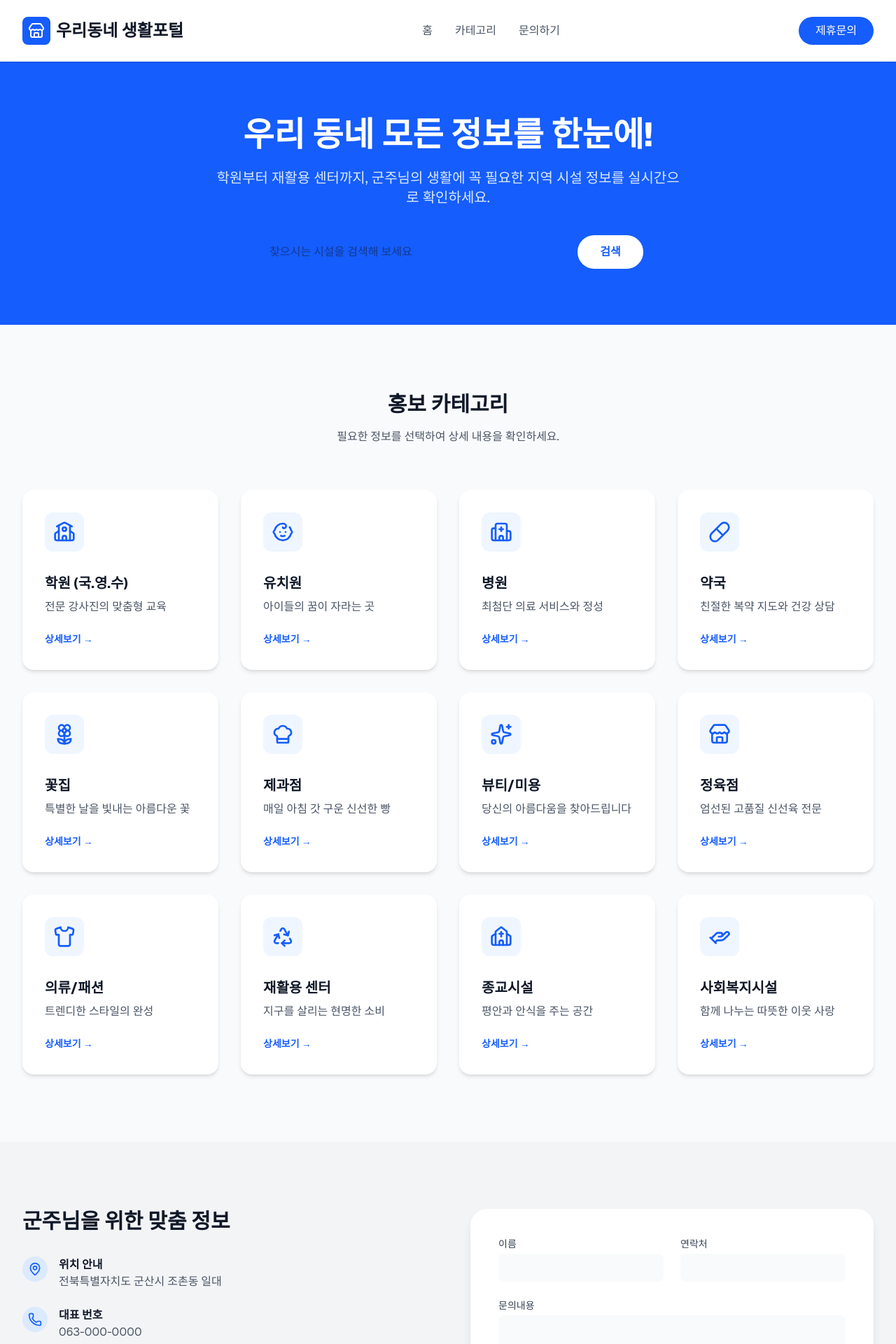
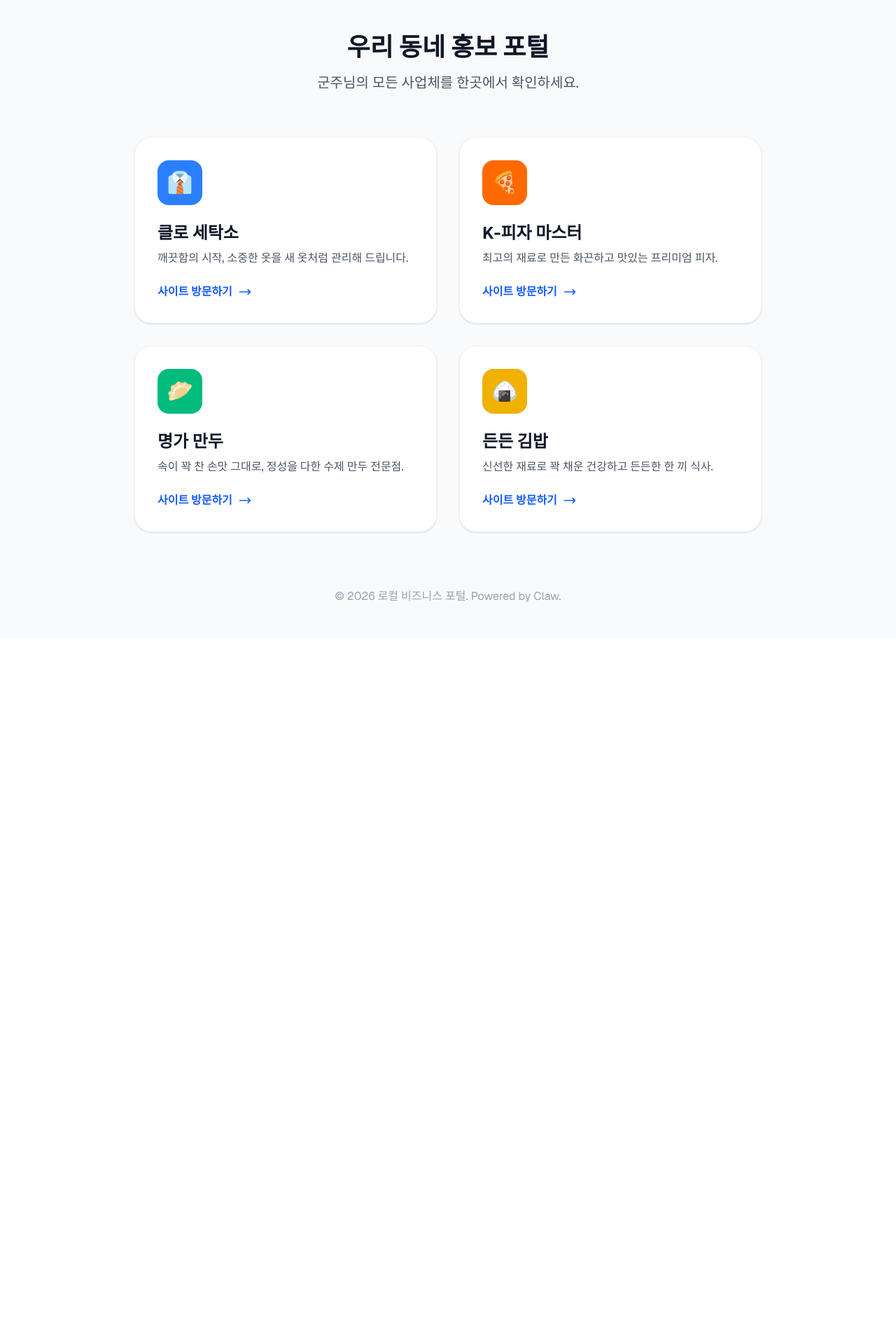
Before and after one commit to mikichat/web-local-promo, a Next.js app: page / in a window 1280 px wide. Shown: the top 1920 px of the page at 70% size. After the commit the page ends 912 px from the top, so only its background shows below. Built offline with nearby package versions, Linux system fonts and the light colour scheme.

Commit message:
Update portal with links to all sites

```diff
--- a/src/app/page.tsx
+++ b/src/app/page.tsx
@@ -1,174 +1,80 @@
-import {
-  School,
-  Hospital,
-  Pill,
-  Flower2,
-  ChefHat,
-  Sparkles,
-  Store,
-  Shirt,
-  Recycle,
-  Church,
-  HandHelping,
-  Baby,
-  Phone,
-  MapPin,
-  Clock
-} from "lucide-react";
+import React from 'react';
 
-const categories = [
-  { name: "학원 (국.영.수)", icon: School, description: "전문 강사진의 맞춤형 교육" },
-  { name: "유치원", icon: Baby, description: "아이들의 꿈이 자라는 곳" },
-  { name: "병원", icon: Hospital, description: "최첨단 의료 서비스와 정성" },
-  { name: "약국", icon: Pill, description: "친절한 복약 지도와 건강 상담" },
-  { name: "꽃집", icon: Flower2, description: "특별한 날을 빛내는 아름다운 꽃" },
-  { name: "제과점", icon: ChefHat, description: "매일 아침 갓 구운 신선한 빵" },
-  { name: "뷰티/미용", icon: Sparkles, description: "당신의 아름다움을 찾아드립니다" },
-  { name: "정육점", icon: Store, description: "엄선된 고품질 신선육 전문" },
-  { name: "의류/패션", icon: Shirt, description: "트렌디한 스타일의 완성" },
-  { name: "재활용 센터", icon: Recycle, description: "지구를 살리는 현명한 소비" },
-  { name: "종교시설", icon: Church, description: "평안과 안식을 주는 공간" },
-  { name: "사회복지시설", icon: HandHelping, description: "함께 나누는 따뜻한 이웃 사랑" },
-];
+const PortalPage = () => {
+  const sites = [
+    {
+      name: '클로 세탁소',
+      description: '깨끗함의 시작, 소중한 옷을 새 옷처럼 관리해 드립니다.',
+      url: 'https://web-laundry.pages.dev',
+      icon: '👔',
+      color: 'bg-blue-500'
+    },
+    {
+      name: 'K-피자 마스터',
+      description: '최고의 재료로 만든 화끈하고 맛있는 프리미엄 피자.',
+      url: 'https://web-pizza-2as.pages.dev',
+      icon: '🍕',
+      color: 'bg-orange-500'
+    },
+    {
+      name: '명가 만두',
+      description: '속이 꽉 찬 손맛 그대로, 정성을 다한 수제 만두 전문점.',
+      url: 'https://web-mandu.pages.dev',
+      icon: '🥟',
+      color: 'bg-emerald-500'
+    },
+    {
+      name: '든든 김밥',
+      description: '신선한 재료로 꽉 채운 건강하고 든든한 한 끼 식사.',
+      url: 'https://web-gimbap.pages.dev',
+      icon: '🍙',
+      color: 'bg-yellow-500'
+    }
+  ];
 
-export default function Home() {
   return (
-    <div className="min-h-screen bg-gray-50 font-sans">
-      {/* Header */}
-      <header className="sticky top-0 z-50 bg-white shadow-sm">
-        <div className="mx-auto flex max-w-7xl items-center justify-between px-4 py-6 sm:px-6 lg:px-8">
-          <div className="flex items-center gap-2">
-            <div className="rounded-lg bg-blue-600 p-2 text-white">
-              <Store size={24} />
-            </div>
-            <h1 className="text-2xl font-bold text-gray-900">우리동네 생활포털</h1>
-          </div>
-          <nav className="hidden space-x-8 md:flex">
-            <a href="#" className="text-gray-600 hover:text-blue-600">홈</a>
-            <a href="#categories" className="text-gray-600 hover:text-blue-600">카테고리</a>
-            <a href="#contact" className="text-gray-600 hover:text-blue-600">문의하기</a>
-          </nav>
-          <button className="rounded-full bg-blue-600 px-6 py-2 text-white hover:bg-blue-700 transition-colors">
-            제휴문의
-          </button>
+    <div className="min-h-screen bg-gray-50 py-12 px-4 font-sans">
+      <div className="max-w-4xl mx-auto">
+        {/* Header */}
+        <div className="text-center mb-16">
+          <h1 className="text-4xl font-extrabold text-gray-900 mb-4">우리 동네 홍보 포털</h1>
+          <p className="text-xl text-gray-600">군주님의 모든 사업체를 한곳에서 확인하세요.</p>
         </div>
-      </header>
 
-      <main>
-        {/* Hero Section */}
-        <section className="bg-blue-600 py-20 text-white">
-          <div className="mx-auto max-w-7xl px-4 text-center sm:px-6 lg:px-8">
-            <h2 className="mb-6 text-4xl font-extrabold sm:text-5xl">
-              우리 동네 모든 정보를 한눈에!
-            </h2>
-            <p className="mx-auto mb-10 max-w-2xl text-xl text-blue-100">
-              학원부터 재활용 센터까지, 군주님의 생활에 꼭 필요한 지역 시설 정보를 실시간으로 확인하세요.
-            </p>
-            <div className="flex justify-center gap-4">
-              <input
-                type="text"
-                placeholder="찾으시는 시설을 검색해 보세요"
-                className="w-full max-w-md rounded-full px-6 py-3 text-gray-900 focus:outline-none focus:ring-2 focus:ring-blue-400"
-              />
-              <button className="rounded-full bg-white px-8 py-3 font-semibold text-blue-600 hover:bg-blue-50">
-                검색
-              </button>
-            </div>
-          </div>
-        </section>
-
-        {/* Categories Grid */}
-        <section id="categories" className="py-24">
-          <div className="mx-auto max-w-7xl px-4 sm:px-6 lg:px-8">
-            <div className="mb-16 text-center">
-              <h3 className="text-3xl font-bold text-gray-900">홍보 카테고리</h3>
-              <p className="mt-4 text-gray-600">필요한 정보를 선택하여 상세 내용을 확인하세요.</p>
-            </div>
-            <div className="grid gap-8 sm:grid-cols-2 lg:grid-cols-3 xl:grid-cols-4">
-              {categories.map((cat, idx) => (
-                <div key={idx} className="group relative rounded-2xl bg-white p-8 shadow-md transition-all hover:-translate-y-1 hover:shadow-xl">
-                  <div className="mb-6 inline-block rounded-xl bg-blue-50 p-3 text-blue-600 group-hover:bg-blue-600 group-hover:text-white transition-colors">
-                    <cat.icon size={32} />
-                  </div>
-                  <h4 className="mb-2 text-xl font-bold text-gray-900">{cat.name}</h4>
-                  <p className="text-gray-600">{cat.description}</p>
-                  <button className="mt-6 text-sm font-semibold text-blue-600 hover:text-blue-800">
-                    상세보기 →
-                  </button>
+        {/* Grid */}
+        <div className="grid grid-cols-1 md:grid-cols-2 gap-8">
+          {sites.map((site) => (
+            <a
+              key={site.url}
+              href={site.url}
+              target="_blank"
+              rel="noopener noreferrer"
+              className="group block bg-white rounded-3xl shadow-sm hover:shadow-xl transition-all duration-300 overflow-hidden border border-gray-100"
+            >
+              <div className="p-8">
+                <div className={`w-16 h-16 ${site.color} rounded-2xl flex items-center justify-center text-3xl mb-6 group-hover:scale-110 transition-transform`}>
+                  {site.icon}
                 </div>
-              ))}
-            </div>
-          </div>
-        </section>
-
-        {/* Contact/Info Section */}
-        <section id="contact" className="bg-gray-100 py-24">
-          <div className="mx-auto max-w-7xl px-4 sm:px-6 lg:px-8">
-            <div className="grid gap-16 lg:grid-cols-2">
-              <div>
-                <h3 className="mb-8 text-3xl font-bold text-gray-900">군주님을 위한 맞춤 정보</h3>
-                <div className="space-y-6">
-                  <div className="flex items-start gap-4">
-                    <div className="rounded-full bg-blue-100 p-2 text-blue-600">
-                      <MapPin size={20} />
-                    </div>
-                    <div>
-                      <h5 className="font-bold text-gray-900">위치 안내</h5>
-                      <p className="text-gray-600">전북특별자치도 군산시 조촌동 일대</p>
-                    </div>
-                  </div>
-                  <div className="flex items-start gap-4">
-                    <div className="rounded-full bg-blue-100 p-2 text-blue-600">
-                      <Phone size={20} />
-                    </div>
-                    <div>
-                      <h5 className="font-bold text-gray-900">대표 번호</h5>
-                      <p className="text-gray-600">063-000-0000</p>
-                    </div>
-                  </div>
-                  <div className="flex items-start gap-4">
-                    <div className="rounded-full bg-blue-100 p-2 text-blue-600">
-                      <Clock size={20} />
-                    </div>
-                    <div>
-                      <h5 className="font-bold text-bold text-gray-900">운영 시간</h5>
-                      <p className="text-gray-600">평일 09:00 - 18:00 (주말 휴무)</p>
-                    </div>
-                  </div>
+                <h2 className="text-2xl font-bold text-gray-900 mb-2">{site.name}</h2>
+                <p className="text-gray-600 mb-6">{site.description}</p>
+                <div className="flex items-center text-blue-600 font-semibold">
+                  사이트 방문하기
+                  <svg className="w-5 h-5 ml-2 group-hover:translate-x-1 transition-transform" fill="none" stroke="currentColor" viewBox="0 0 24 24">
+                    <path strokeLinecap="round" strokeLinejoin="round" strokeWidth={2} d="M17 8l4 4m0 0l-4 4m4-4H3" />
+                  </svg>
                 </div>
               </div>
-              <div className="rounded-3xl bg-white p-10 shadow-lg">
-                <form className="space-y-6">
-                  <div className="grid gap-6 sm:grid-cols-2">
-                    <div>
-                      <label className="block text-sm font-medium text-gray-700">이름</label>
-                      <input type="text" className="mt-1 w-full rounded-lg border-gray-300 bg-gray-50 px-4 py-2 focus:border-blue-500 focus:ring-blue-500" />
-                    </div>
-                    <div>
-                      <label className="block text-sm font-medium text-gray-700">연락처</label>
-                      <input type="text" className="mt-1 w-full rounded-lg border-gray-300 bg-gray-50 px-4 py-2 focus:border-blue-500 focus:ring-blue-500" />
-                    </div>
-                  </div>
-                  <div>
-                    <label className="block text-sm font-medium text-gray-700">문의내용</label>
-                    <textarea rows={4} className="mt-1 w-full rounded-lg border-gray-300 bg-gray-50 px-4 py-2 focus:border-blue-500 focus:ring-blue-500"></textarea>
-                  </div>
-                  <button type="submit" className="w-full rounded-lg bg-blue-600 px-6 py-3 font-bold text-white hover:bg-blue-700 transition-colors">
-                    문의 보내기
-                  </button>
-                </form>
-              </div>
-            </div>
-          </div>
-        </section>
-      </main>
+            </a>
+          ))}
+        </div>
 
-      {/* Footer */}
-      <footer className="bg-white py-12 border-t">
-        <div className="mx-auto max-w-7xl px-4 text-center sm:px-6 lg:px-8">
-          <p className="text-gray-500">© 2026 우리동네 생활포털. All rights reserved.</p>
-        </div>
-      </footer>
+        {/* Footer */}
+        <footer className="mt-20 text-center text-gray-400">
+          <p>&copy; 2026 로컬 비즈니스 포털. Powered by Claw.</p>
+        </footer>
+      </div>
     </div>
   );
-}
+};
+
+export default PortalPage;
```
Also changed, not shown: package.json (+4 -3 lines), tsconfig.json (+12 -4 lines), 1 other file (tests, documents, lock files or other folders).
